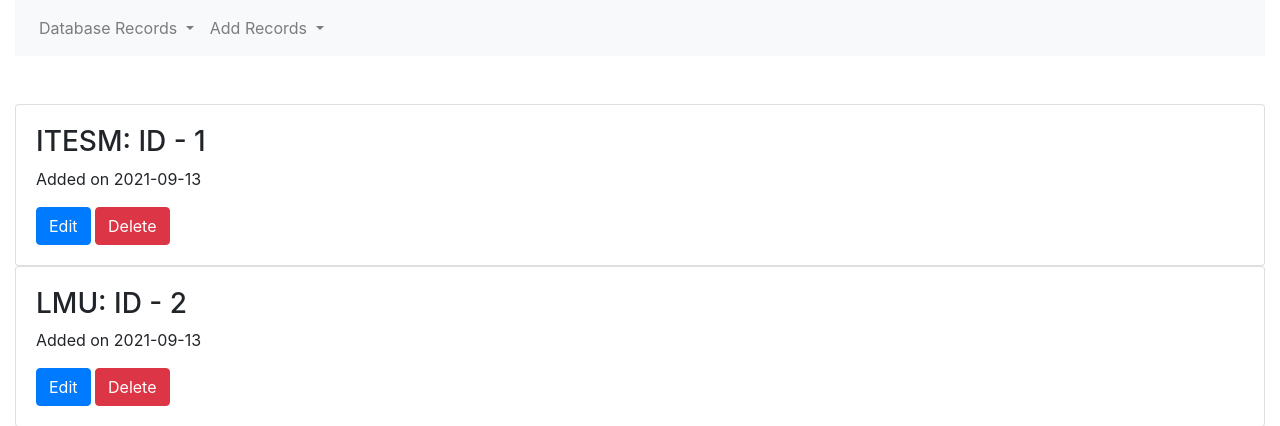
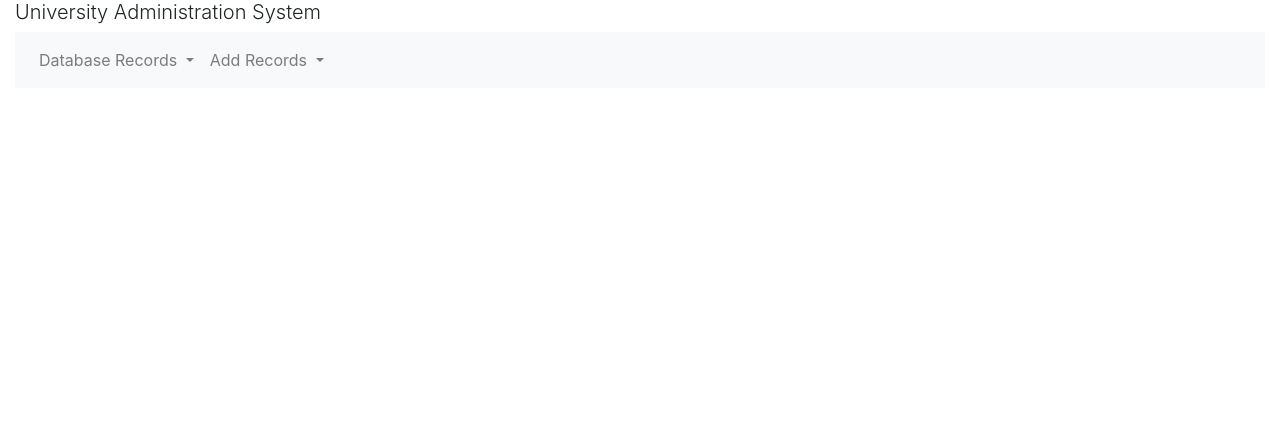
Before and after one commit to RaulMurgaPSL/PIP-University-Administration-System, a Flask app: page / in a window 1280 px wide. Shown: the top 426 px of the page. Run offline with Flask 2, Linux system fonts and the light colour scheme; data comes from the database, SQL or seed files in the repository; some libraries are stand-ins or nearby versions.

Commit message:
FrontEnd Refactored 2

```diff
--- a/PIP_WebApp/routes.py
+++ b/PIP_WebApp/routes.py
@@ -4,9 +4,11 @@
 import models
 import forms
 
+@app.route('/')
+def base():
+    return render_template('base.html')
+# *********************************************************** Universities ****************************************************************
 
-# *********************************************************** Universities ****************************************************************
-@app.route('/')
 @app.route('/universities')
 def universities():
     universities = models.University.query.all()
--- a/PIP_WebApp/templates/base.html
+++ b/PIP_WebApp/templates/base.html
@@ -12,10 +12,11 @@
     <script src="https://code.jquery.com/jquery-3.2.1.slim.min.js" integrity="sha384-KJ3o2DKtIkvYIK3UENzmM7KCkRr/rE9/Qpg6aAZGJwFDMVNA/GpGFF93hXpG5KkN" crossorigin="anonymous"></script>
     <script src="https://cdnjs.cloudflare.com/ajax/libs/popper.js/1.12.9/umd/popper.min.js" integrity="sha384-ApNbgh9B+Y1QKtv3Rn7W3mgPxhU9K/ScQsAP7hUibX39j7fakFPskvXusvfa0b4Q" crossorigin="anonymous"></script>
     <script src="https://maxcdn.bootstrapcdn.com/bootstrap/4.0.0/js/bootstrap.min.js" integrity="sha384-JZR6Spejh4U02d8jOt6vLEHfe/JQGiRRSQQxSfFWpi1MquVdAyjUar5+76PVCmYl" crossorigin="anonymous"></script>
-    <title>Students</title>
+    <title>University Administration System</title>
   </head>
   <body>
     <div class="container-fluid">
+      <h1 class="lead"> University Administration System </h1>
       <nav class="navbar navbar-expand-lg navbar-light bg-light">
         <ul class="navbar-nav">
           <li class="nav-item dropdown">
```
